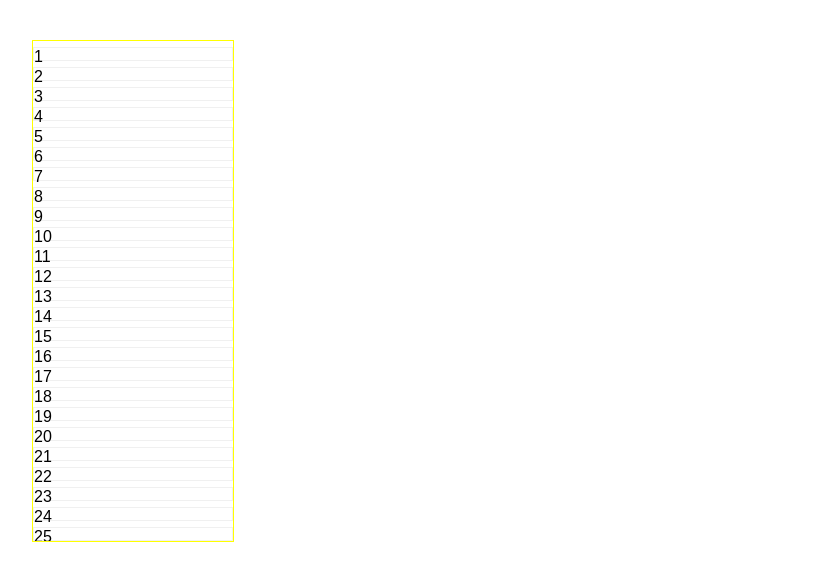
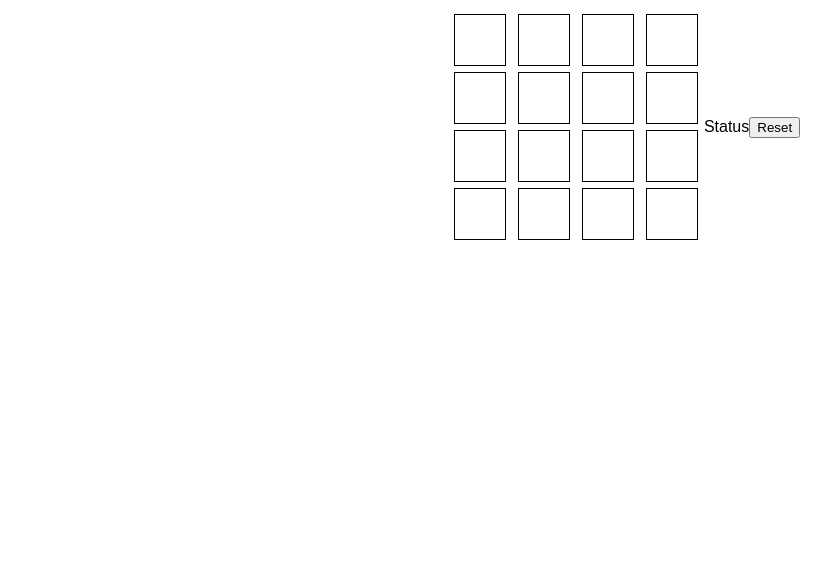
Before and after one commit to shubh-ui/Machine_coding_task, a React (Vite) app: page / in a window 1280 px wide. Shown: the top 580 px of the page, without its empty margins (16-847 px from the left). Built offline with nearby package versions, Linux system fonts and the light colour scheme.

Commit message:
Created a base layer of a tictactoe game.

```diff
--- a/src/App.jsx
+++ b/src/App.jsx
@@ -20,6 +20,7 @@ import OTP from "./Components/OTP/OTP";
 import UserForm from "./Forms/UserForm";
 import DefaultInfiniteScroll from "./Components/Infinite-Scroll/Default-Infinite-Scroll";
 import ObserverInfiniteScroll from "./Components/Infinite-Scroll/Observer-Infinite-Scroll";
+import TicTacToe from "./Components/Tic-Tac-Toe/TicTacToe";
 
 const LazyComponent  = lazy(() => import('./Components/TraficLight/Trafic-Container'))
 
@@ -64,7 +65,9 @@ function App() {
 
         {/* <DefaultInfiniteScroll /> */}
 
-        <ObserverInfiniteScroll />
+        {/* <ObserverInfiniteScroll /> */}
+
+        <TicTacToe />
       </div>
     </>
   );
--- /dev/null
+++ b/src/Components/Tic-Tac-Toe/Style.css
@@ -0,0 +1,21 @@
+.container {
+    display: flex;
+    align-items: center;
+    justify-content: center;
+}
+
+.board {
+    display: grid;
+}
+
+.cell {
+    gap:10px;
+    margin: 6px;
+    height: 50px;
+    width: 50px;
+    display: flex;
+    align-items: center;
+    justify-content: center;
+    font-size: 16px;
+    border: 1px solid #000;
+}
--- /dev/null
+++ b/src/Components/Tic-Tac-Toe/TicTacToe.jsx
@@ -0,0 +1,49 @@
+import { useState } from "react"
+import './Style.css'
+
+    const Board = ({board, size, handleClick}) => {
+        return (
+            <div className="board" style={{gridTemplateColumns:`repeat(${size}, 1fr)`}}>
+              {
+                board.map((row, rowIndex) => (
+                    <div key={rowIndex}>
+                        {
+                            row.map((cell, cellIndex) => {
+                                return <div className="cell" onClick={() => handleClick(rowIndex, cellIndex)} key={cellIndex}>
+                                    {
+                                        cell
+                                    }
+                                </div>
+                            })
+                        }
+                    </div>
+                ))
+              }
+            </div>
+        )
+    }
+
+
+const TicTacToe = ({ size = 4 }) => {
+    const [board, setBoard] = useState(Array.from({length: size}, () => Array(size).fill(null)));
+    const [isXTurn, setIsXTurn] = useState(true);
+
+    console.log(board)
+    const handleClick = (rowIdx, cellIdx) => {
+        console.log("clicked", rowIdx, cellIdx );
+        const deepCopyOfBoard = JSON.parse(JSON.stringify(board));
+        deepCopyOfBoard[rowIdx][cellIdx] = isXTurn ? 'X' : 'O';
+        setBoard(deepCopyOfBoard);
+        setIsXTurn(prev => !prev);
+    }
+
+    return (
+        <div className="container">
+            <Board board={board} size={size} handleClick={handleClick} />
+            <div>Status</div>
+            <button>Reset</button>
+        </div>
+    )
+}
+
+export default TicTacToe;
```
